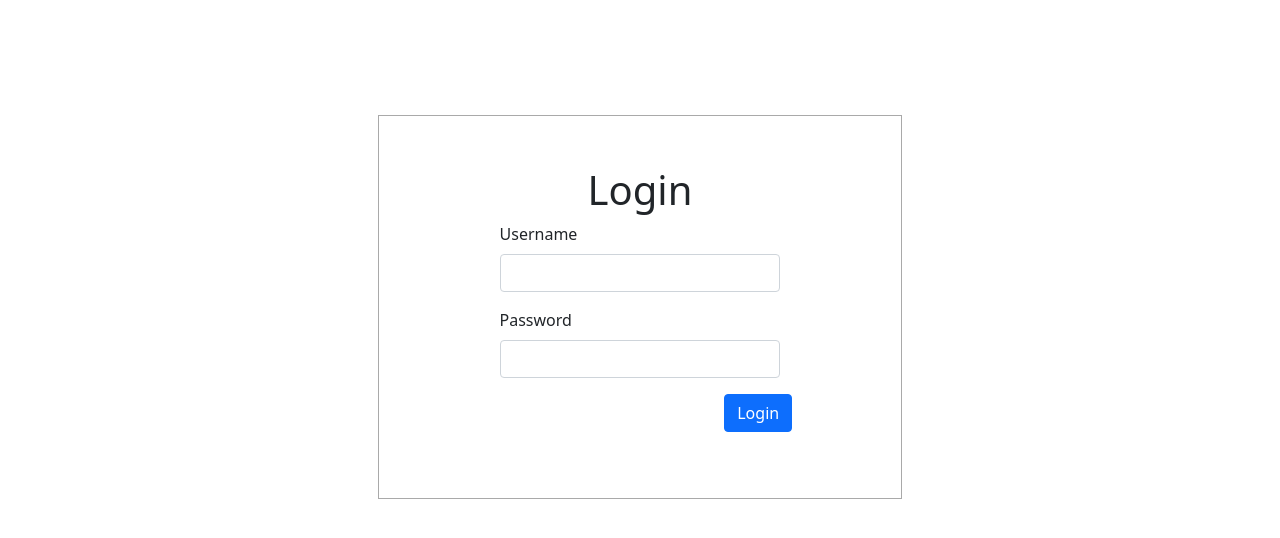
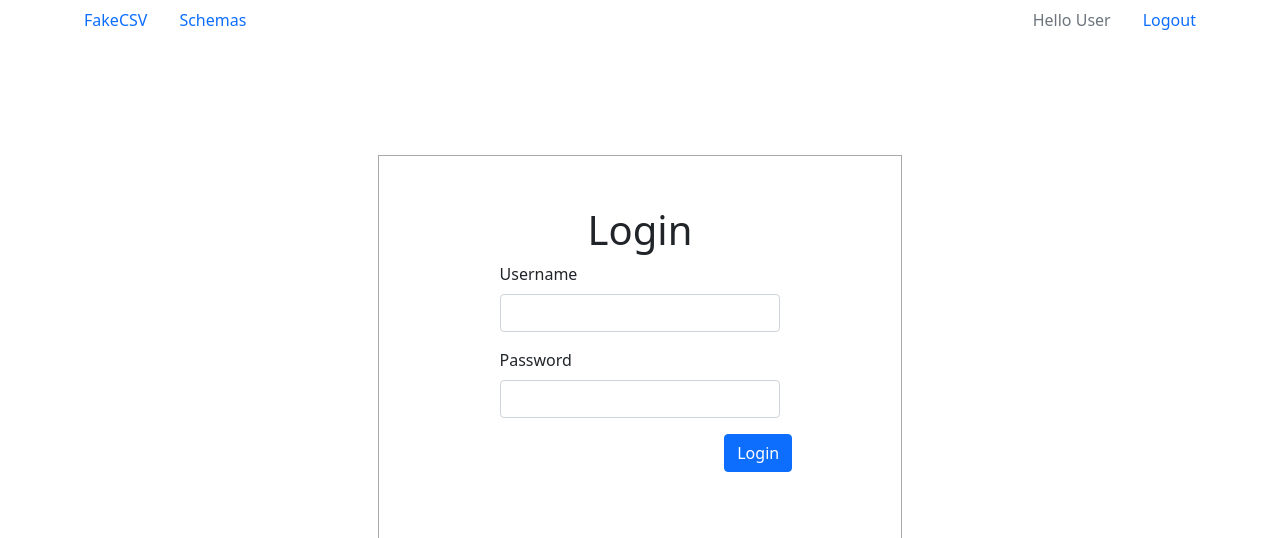
Before and after one commit to tov-bk-pavuk/test_task_schema_fake_data_csv, a Django app: page /users/login in a window 1280 px wide. Shown: the top 538 px of the page. Run offline with Django 3.2, Linux system fonts and the light colour scheme.

Commit message:
структура сайта готова на 60%

```diff
--- a/core/urls.py
+++ b/core/urls.py
@@ -1,10 +1,12 @@
 from django.contrib import admin
 from django.urls import include, path
 
-from schemas import views
+from schemas.views import home
 
 urlpatterns = [
-    path('', views.home, name='home'),
+    path('', home, name='home'),
+    path('schemas/', include('schemas.urls')),
+    path('data_gen', include('data_gen.urls')),
     path('admin/', admin.site.urls),
     path('users/', include('django.contrib.auth.urls')),
     path('users/', include('u_auth.urls')),
--- /dev/null
+++ b/data_gen/urls.py
@@ -0,0 +1,10 @@
+from django.contrib import admin
+from django.urls import include, path
+
+from data_gen import views
+
+
+urlpatterns = [
+    path('', views.data_sets, name='data_sets'),
+    path('', views.data_gen, name='data_gen'),
+]
--- /dev/null
+++ b/schemas/urls.py
@@ -0,0 +1,8 @@
+from django.contrib import admin
+from django.urls import include, path
+
+from schemas import views
+
+urlpatterns = [
+    path('', views.new_schema, name='new_schema'),
+]
--- a/templates/base.html
+++ b/templates/base.html
@@ -17,9 +17,30 @@
     <title>{% block title %}{% endblock %}</title>
 </head>
 <body>
+
+    <!--Навигационная панель-->
+    <ul class="nav justify-content-center">
+      <li class="nav-item">
+        <a class="nav-link active" aria-current="page"
+           href="#{# url 'data_sets' #}">FakeCSV</a>
+      </li>
+      <li class="nav-item col-lg-8">
+        <a class="nav-link" href="#{# url 'data_schemas' #}">Schemas</a>
+      </li>
+      <li class="nav-item">
+        <a class="nav-link disabled">Hello {{ 'User' }}</a>
+      </li>
+      <li class="nav-item">
+        <a class="nav-link" href="#{# url 'u_logout' #}">Logout</a>
+      </li>
+    </ul>
+    <!--Конец навигационной панели-->
+
+<!--Основной контейнер-->
 <div class="container-fluid">
     <div class="row-lg-8">
         <div class="col-lg-10">
+
             {% if messages %}
                 {% for message in messages %}
             <div class="alert alert-warning alert-dismissible fade show" role="alert">
@@ -29,9 +50,11 @@
                 {% endfor %}
             {% endif %}
         {% block content %}
+<!--            БЛОК КОНТЕНТА-->
         {% endblock %}
         </div>
     </div>
 </div>
+<!--конец основного контейнера-->
 </body>
 </html>
--- a/templates/schemas/home.html
+++ b/templates/schemas/home_data_schemas.html
@@ -4,6 +4,6 @@
 
 {% block content %}
 
-<h1>Home</h1>
+<h2>Data Schemas</h2>
 
 {% endblock %}
--- a/u_auth/urls.py
+++ b/u_auth/urls.py
@@ -3,5 +3,6 @@ from django.urls import path
 from . import views
 
 urlpatterns = [
-    path('login', views.user_login, name='u_login')
+    path('login', views.user_login, name='u_login'),
+    path('logout', views.user_logout, name='u_logout')
 ]
--- a/u_auth/views.py
+++ b/u_auth/views.py
@@ -15,3 +15,7 @@ def user_login(request):
             messages.success(request, ('Wrong password or username'))
             return redirect('u_login')
     return render(request, 'u_auth/login.html')
+
+
+def user_logout(request):
+    pass
```
Also changed, not shown: data_gen/views.py (+7 -1 lines), schemas/views.py (+6 -2 lines), templates/data_gen/data_sets.html (added, +10 -0 lines), templates/schemas/new_schema.html (added, +10 -0 lines).
